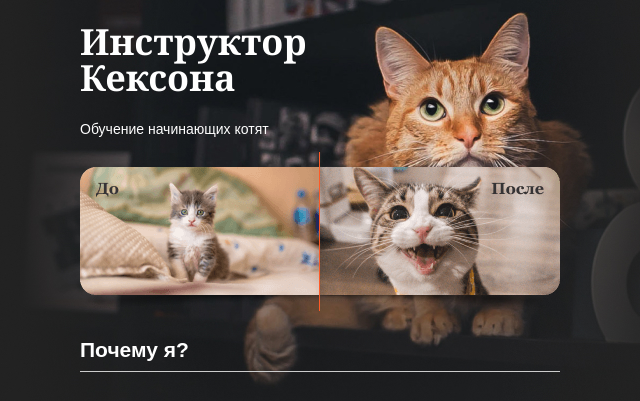
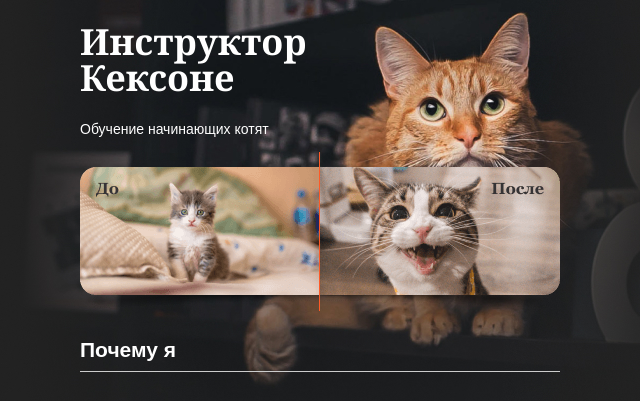
Before and after one commit to Victoria-morri/my-project, a plain HTML site: page index.html in a window 1280 px wide. Shown: the top 401 px of the page, 320-960 px from the left. Drawn offline with Linux system fonts and the light colour scheme.

Commit message:
Изменила Заголовок текста

```diff
--- a/index.html
+++ b/index.html
@@ -8,13 +8,13 @@
   <body>
     <div class="container">
       <header class="site-header">
-        <h1>Инструктор Кексонa</h1>
+        <h1>Инструктор Кексоне</h1>
         <p>Обучение начинающих котят</p>
         <img src="img/banner-2.png">
       </header>
 
       <section class="features">
-        <h2>Почему я?</h2>
+        <h2>Почему я</h2>
         <p class="feature-kitten">Я сам был котёнком, и вот я здесь</p>
         <p class="feature-train">Хозяин натренирован на 100%</p>
         <p class="feature-cat">Профессиональный кот уже более 5 лет</p>
```
